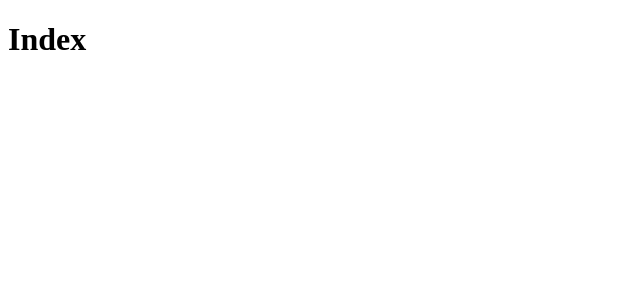
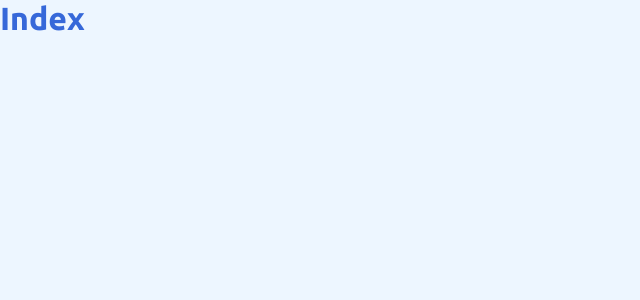
Before and after one commit to MelkdeSousa/scienif, a Next.js app in the folder frontend/: page / in a window 1280 px wide. Shown: the top 300 px of the page, without its empty margins (0-640 px from the left). Built offline with nearby package versions, Linux system fonts and the light colour scheme.

Commit message:
✨ chore: add color theme and global style

```diff
--- a/frontend/src/pages/_app.tsx
+++ b/frontend/src/pages/_app.tsx
@@ -1,7 +1,16 @@
 import { AppProps } from 'next/app'
+import { ThemeProvider } from 'styled-components'
 
-function MyApp({ Component, pageProps }: AppProps) {
-  return <Component {...pageProps} />
+import GlobalStyle from '../styles/global'
+import theme from '../styles/theme'
+
+const MyApp = ({ Component, pageProps }: AppProps) => {
+  return (
+    <ThemeProvider theme={theme}>
+      <Component {...pageProps} />
+      <GlobalStyle />
+    </ThemeProvider>
+  )
 }
 
 export default MyApp
--- /dev/null
+++ b/frontend/src/styles/global.ts
@@ -0,0 +1,25 @@
+import { createGlobalStyle } from 'styled-components'
+
+export default createGlobalStyle`
+  * {
+    margin: 0;
+    padding: 0;
+    box-sizing: border-box;
+  }
+
+  html {
+    font-size: 62.5%;
+    font-family: Ubuntu, Arial, sans-serif;
+    -webkit-font-smoothing: antialiased;
+  }
+
+  body {
+    background-color: ${props => props.theme.colors.background};
+
+    height: 100vh;
+
+    font-size: 1.6rem;
+    font-family: Ubuntu;
+    color: ${props => props.theme.fonts.medium};
+  }
+`
--- /dev/null
+++ b/frontend/src/styles/theme.ts
@@ -0,0 +1,32 @@
+const BACKGROUND_COLOR = '#EDF6FF'
+const FOOTER = '#265380'
+const PRIMARY = '#1687F7'
+const WHITE = '#F2F9FF'
+const BUBBLE_LINEAR = `linear-gradient(180deg,
+                          rgba(0,128,255,1) 0%,
+                          rgba(108,163,217,1) 100%)`
+
+const STRONG = '#2D56B3'
+const MEDIUM = '#3668D9'
+const PLACEHOLDER = '#A3ABBF'
+const LIGHT = '#598CFF'
+
+const theme = {
+  colors: {
+    background: BACKGROUND_COLOR,
+    footer: FOOTER,
+    primary: PRIMARY,
+    white: WHITE,
+    linear: {
+      bubble: BUBBLE_LINEAR
+    }
+  },
+  fonts: {
+    strong: STRONG,
+    medium: MEDIUM,
+    placeholder: PLACEHOLDER,
+    light: LIGHT
+  }
+}
+
+export default theme
```
Also changed, not shown: frontend/src/styles/styled.d.ts (added, +9 -0 lines).
